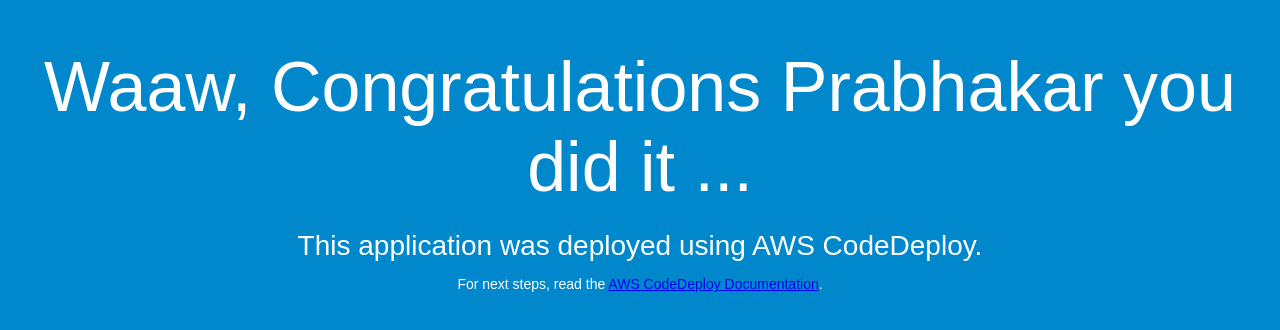
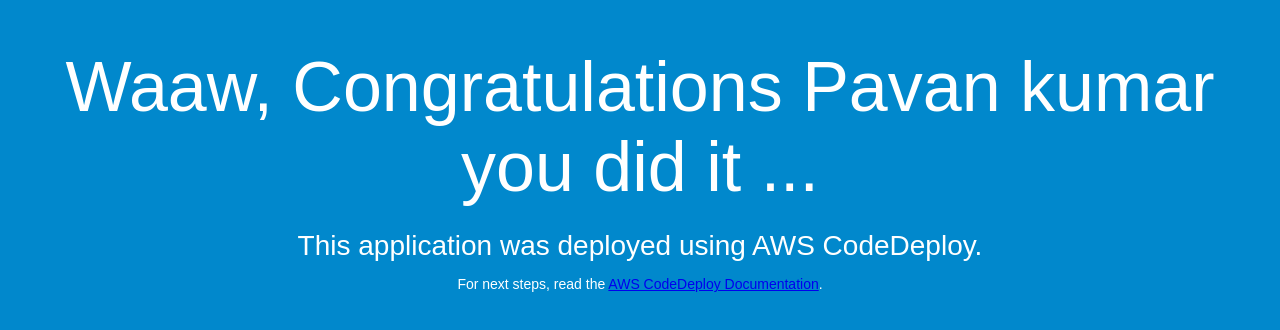
Before and after one commit to DevopsPavankumar/myfirstpaytm, a plain HTML site: page index.html in a window 1280 px wide. Drawn offline with Linux system fonts and the light colour scheme.

Commit message:
Update index.html

```diff
--- a/index.html
+++ b/index.html
@@ -26,7 +26,7 @@
 </head>
 <body>
   <div align="center">
-    <h1>Waaw, Congratulations Prabhakar you did it ...</h1>
+    <h1>Waaw, Congratulations Pavan kumar you did it ...</h1>
     <h2>This application was deployed using AWS CodeDeploy.</h2>
     <p>For next steps, read the <a href="http://aws.amazon.com/documentation/codedeploy">AWS CodeDeploy Documentation</a>.</p>
   </div>
```
